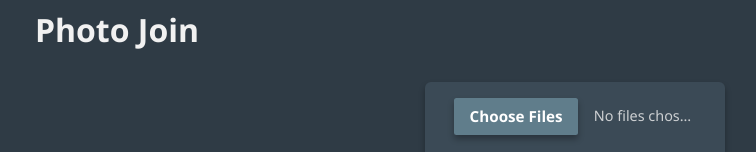
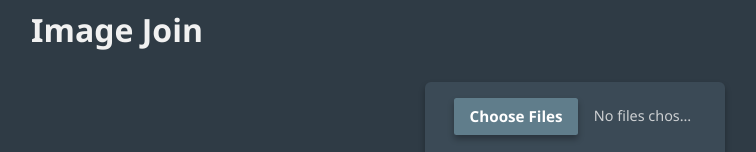
Before and after one commit to samliburd/imagejoin-react, a React (Vite) app: page / in a window 1280 px wide. Shown: the top 152 px of the page, without its empty margins (523-1279 px from the left). Built offline with nearby package versions, Linux system fonts and the light colour scheme.

Commit message:
bugfixes + vercel analytics

```diff
--- a/src/App.tsx
+++ b/src/App.tsx
@@ -3,7 +3,7 @@ import './App.scss';
 import Controls from './components/controls/Controls';
 import ImageCanvas from './components/imagecanvas/ImageCanvas';
 import {type ImageItem, type Orientation} from './types';
-import {Analytics} from '@vercel/analytics/next';
+import { Analytics } from '@vercel/analytics/react';
 
 
 function App() {
@@ -29,7 +29,7 @@ function App() {
 
     return (
         <>
-            <h1 id="title">Photo Join</h1>
+            <h1 id="title">Image Join</h1>
             <main>
                 <Controls
                     images={images}
```
Also changed, not shown: src/components/help/Help.tsx (added, +13 -0 lines).
